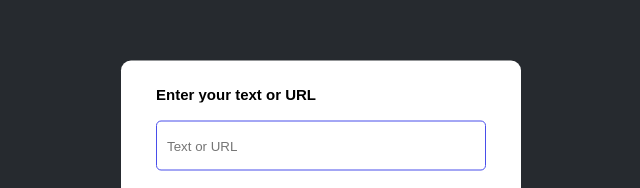
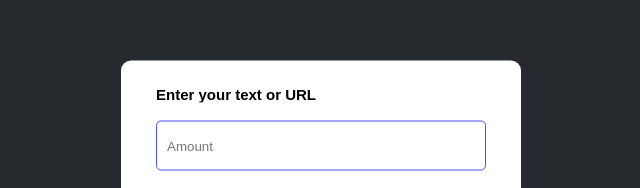
Before and after one commit to hartikteetwal/QR-Code-Generator, a plain HTML site: page index.html in a window 1280 px wide. Shown: the part 222-410 px from the top of the page, 319-959 px from the left. Drawn offline with nearby package versions, Linux system fonts and the light colour scheme.

Commit message:
Update index.html

```diff
--- a/index.html
+++ b/index.html
@@ -14,7 +14,7 @@
   <body>
   <div class="container">
     <p>Enter your text or URL</p>
-    <input type="text" placeholder="Text or URL" id="qrText" />
+    <input type="number" placeholder="Amount" id="qrText" />
     <div id="imgBox">
       <img src="" id="qrImage" alt="qr-code" />
     </div>
```
